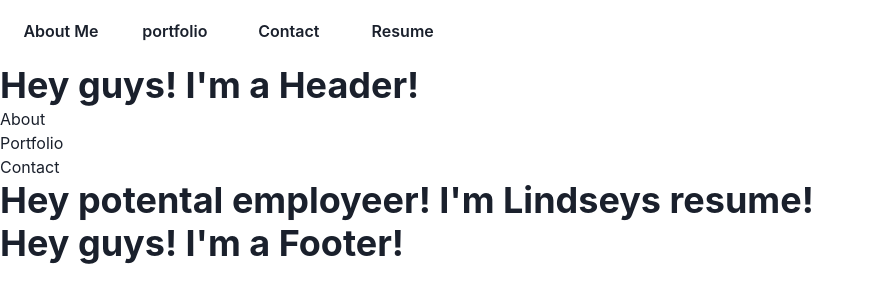
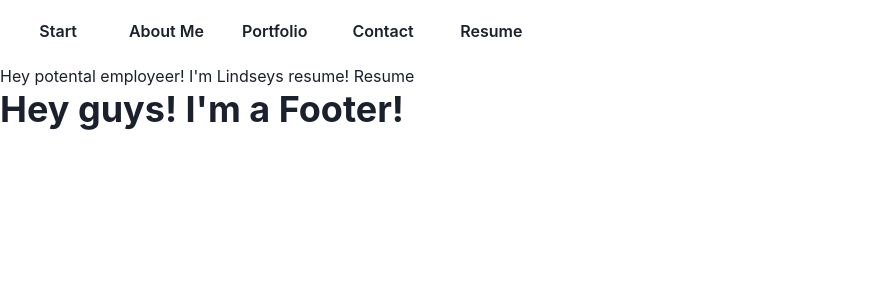
Before and after one commit to LindseyIsaac/Portfolioooo, a React (Create React App) app: page /resume in a window 1280 px wide. Shown: the top 302 px of the page, without its empty margins (0-874 px from the left). Built offline with nearby package versions, Linux system fonts and the light colour scheme.

Commit message:
learning pathing

```diff
--- a/src/App.js
+++ b/src/App.js
@@ -2,21 +2,23 @@ import {BrowserRouter, Routes, Route} from"react-router-dom";
 import './App.css';
 import Navbar from './components/navbar';
 import Footer from './components/footer';
-import Header from './pages/header';
 import About from './pages/about';
 import Contact from './pages/contact';
 import Portfolio from './pages/portfolio';
 import Resume from './pages/resume';
+import Start from './pages/start'
 
 
 function App() {
   return (
       <BrowserRouter>
       <Navbar/>
-      <Header/>
+
       <Routes>
 
-      <Route path="/" element={<About/>} />
+      <Route path="/" element={<Start/>} />
+
+      <Route path="/about" element={<About/>} />
 
       <Route path="/portfolio" element={<Portfolio/>}></Route>
 
--- a/src/components/navbar.jsx
+++ b/src/components/navbar.jsx
@@ -40,10 +40,13 @@ const Navbar = () => {
                 display={{ base: "none", md: "inline-flex" }}
               >
             <Button w="full" variant="ghost">
+                   <Link to = "/start">Start</Link>
+                 </Button>
+            <Button w="full" variant="ghost">
                    <Link to = "/about">About Me</Link>
                  </Button>
            <Button w="full" variant="ghost">
-                  <Link to = "/portfolio">portfolio</Link>
+                  <Link to = "/portfolio">Portfolio</Link>
                  </Button>
            <Button w="full" variant="ghost">
                    <Link to = "/contact">Contact</Link>
--- a/src/pages/about.js
+++ b/src/pages/about.js
@@ -1,10 +1,9 @@
 import React from "react";
-import{Heading}from"@chakra-ui/react"
-
+// import{Heading}from"@chakra-ui/react"
 function About() {
   return (
     <div>
-      <Heading as = "h1">Hey guys! I'm a About!</Heading>
+      Hey guys! I'm a About!
      I like candy.
     </div>
   );
--- a/src/pages/contact.js
+++ b/src/pages/contact.js
@@ -1,10 +1,10 @@
 import React from "react";
-import{Heading}from"@chakra-ui/react"
+// import{Heading}from"@chakra-ui/react"
 
 function Contact() {
   return (
     <div>
-      <Heading as = "h1">Hey guys! I'm a Contact!</Heading>
+      Hey guys! I'm a Contact!
      Name and stuff
     </div>
   );
--- a/src/pages/header.js
+++ /dev/null
@@ -1,21 +0,0 @@
-import React from "react";
-import { Link } from "react-router-dom";
-import{Heading}from"@chakra-ui/react"
-
-
-
-
-function Header() {
-  return (
-    <div>
-      <Heading as = "h1">Hey guys! I'm a Header!</Heading>
-     <ul>
-    <li><Link to="/">About</Link></li>
-    <li><Link to="/Portfolio">Portfolio</Link></li>
-    <li><Link to="/Contact">Contact</Link></li>
-     </ul>
-    </div>
-  );
-}
-
-export default Header;
--- a/src/pages/portfolio.js
+++ b/src/pages/portfolio.js
@@ -1,11 +1,10 @@
 import React from "react";
-import{Heading}from"@chakra-ui/react"
-
+// import{Heading}from"@chakra-ui/react"
 function Portfolio() {
   return (
     <div>
 
-      <Heading as = "h1">Hey guys! I'm a Portfolio!</Heading>
+      Hey guys! I'm a Portfolio!
 
     </div>
   );
--- a/src/pages/resume.js
+++ b/src/pages/resume.js
@@ -1,12 +1,11 @@
 import React from "react";
-import{Heading}from"@chakra-ui/react"
-
+// import{Heading}from"@chakra-ui/react"
 function Resume() {
   return (
     <div>
 
-      <Heading as = "h1">Hey potental employeer! I'm Lindseys resume!</Heading>
-
+     Hey potental employeer! I'm Lindseys resume!
+     Resume
     </div>
   );
 }
--- /dev/null
+++ b/src/pages/start.js
@@ -0,0 +1,12 @@
+import React from "react";
+// import { Link } from "react-router-dom";
+
+function Start() {
+  return (
+    <div>
+      Hey guys! I'm the start spot!!
+    </div>
+  );
+}
+
+export default Start;
```
